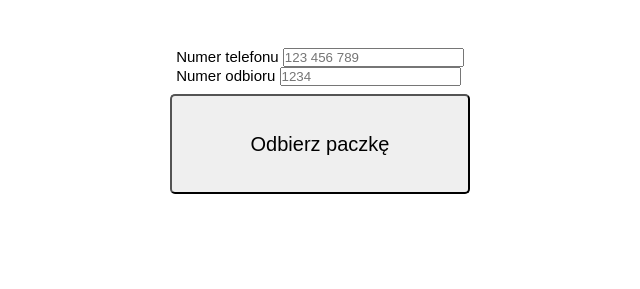
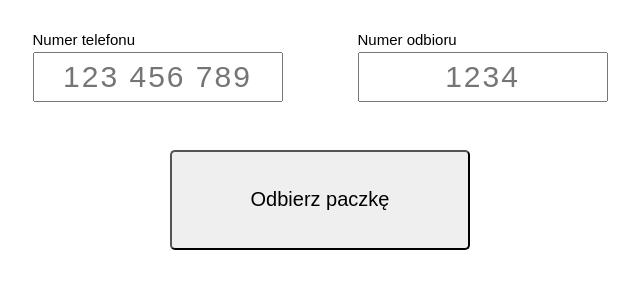
Before and after one commit to Barud21/plsv, a plain HTML site: page index.html in a window 1280 px wide. Shown: the part 279-568 px from the top of the page, without its empty margins (320-960 px from the left). Drawn offline with Linux system fonts and the light colour scheme.

Commit message:
Styling of inputs added

```diff
--- a/style.css
+++ b/style.css
@@ -21,7 +21,7 @@ body {
 }
 
 header {
-  margin: 15% 5% 5% 5%;
+  margin: 15% 5% 2.5% 5%;
   flex-direction: column;
   align-items: center;
   text-align: justify;
@@ -44,3 +44,33 @@ header {
   margin: 1vh 0 1vh 0;
   border-radius: 5px;
 }
+
+.form {
+  display: flex;
+  flex-direction: row;
+  align-items: center;
+  gap: 75px;
+  padding: 1vh 0 5vh 0;
+}
+
+.form__label {
+  padding: 0 0 0.5vh 0;
+}
+
+.form__container {
+  display: flex;
+  width: 50%;
+  flex-direction: column;
+}
+
+.form__container__input {
+  width: 250px;
+  height: 50px;
+  font-size: 30px;
+  text-align: center;
+  letter-spacing: 0.2rem;
+}
+
+.hidden {
+  display: none;
+}
```
